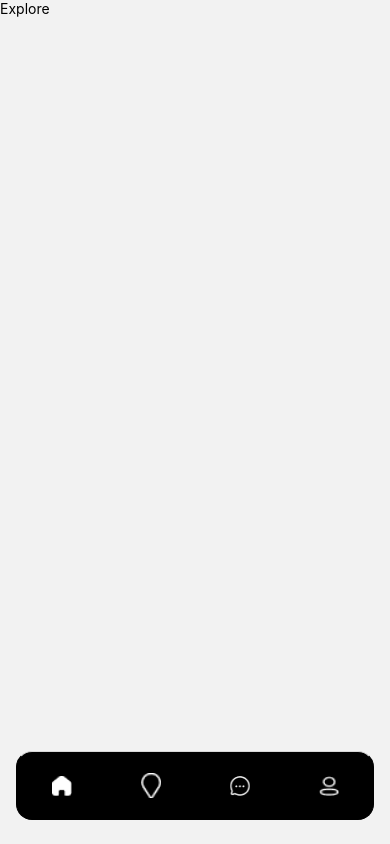
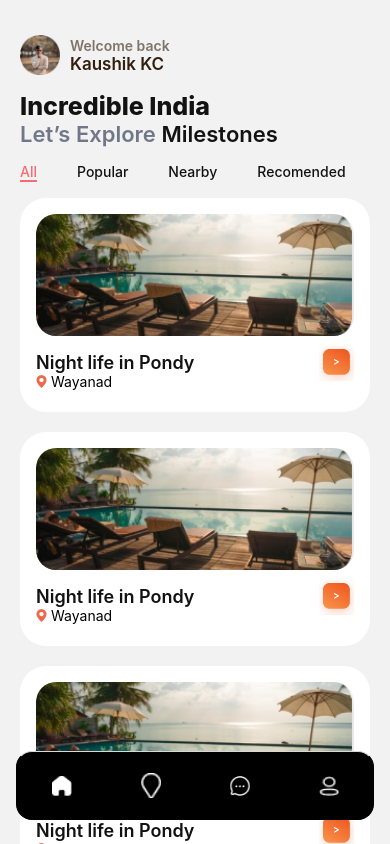
Before and after one commit to jezero-labs/milestone, a React Native app: screen /Explore in a window 390 px wide. Built offline with nearby package versions, Linux system fonts and the light colour scheme.

Commit message:
Completed Explore page

```diff
--- a/src/screens/Explore.tsx
+++ b/src/screens/Explore.tsx
@@ -1,12 +1,141 @@
-import {View, Text} from 'react-native';
-import React from 'react';
+import {
+  View,
+  Text,
+  TouchableOpacity,
+  ScrollView,
+  StyleSheet,
+} from 'react-native';
+import React, {useState} from 'react';
+import WelcomeComponent from '../components/WelcomeComponent';
+import MilestonesCard from '../components/MilestonesCard';
 
-const Explore = () => {
+const Explore = ({navigation}: any) => {
+  const [locationCategory, setLocationCategory] = useState<string>('All');
   return (
     <View>
-      <Text>Explore</Text>
+      <WelcomeComponent
+        name={'Kaushik KC'}
+        image={require('../assets/images/ProfileImg.png')}
+      />
+      <View style={styles.exploreDiv}>
+        <Text style={styles.exploreHeading}>Incredible India</Text>
+        <Text style={styles.exploreSubHeadinhDark}>
+          <Text style={styles.exploreSubHeading}>Let’s Explore </Text>
+          Milestones
+        </Text>
+        <ScrollView
+          style={styles.locationCategory}
+          horizontal={true}
+          showsHorizontalScrollIndicator={false}>
+          <TouchableOpacity onPress={() => setLocationCategory('All')}>
+            <Text
+              style={
+                locationCategory === 'All'
+                  ? styles.locationCategoryTextActive
+                  : styles.locationCategoryText
+              }>
+              All
+            </Text>
+          </TouchableOpacity>
+          <TouchableOpacity onPress={() => setLocationCategory('Popular')}>
+            <Text
+              style={
+                locationCategory === 'Popular'
+                  ? styles.locationCategoryTextActive
+                  : styles.locationCategoryText
+              }>
+              Popular
+            </Text>
+          </TouchableOpacity>
+          <TouchableOpacity onPress={() => setLocationCategory('Nearby')}>
+            <Text
+              style={
+                locationCategory === 'Nearby'
+                  ? styles.locationCategoryTextActive
+                  : styles.locationCategoryText
+              }>
+              Nearby
+            </Text>
+          </TouchableOpacity>
+          <TouchableOpacity onPress={() => setLocationCategory('Recomended')}>
+            <Text
+              style={
+                locationCategory === 'Recomended'
+                  ? styles.locationCategoryTextActive
+                  : styles.locationCategoryText
+              }>
+              Recomended
+            </Text>
+          </TouchableOpacity>
+        </ScrollView>
+        <ScrollView showsVerticalScrollIndicator={false}>
+          <MilestonesCard
+            image={require('../assets/images/milestoneImg.png')}
+            title="Night life in Pondy"
+            location="Wayanad"
+            navigation={navigation}
+          />
+          <MilestonesCard
+            image={require('../assets/images/milestoneImg.png')}
+            title="Night life in Pondy"
+            location="Wayanad"
+            navigation={navigation}
+          />
+          <MilestonesCard
+            image={require('../assets/images/milestoneImg.png')}
+            title="Night life in Pondy"
+            location="Wayanad"
+            navigation={navigation}
+          />
+          <MilestonesCard
+            image={require('../assets/images/milestoneImg.png')}
+            title="Night life in Pondy"
+            location="Wayanad"
+            navigation={navigation}
+          />
+        </ScrollView>
+      </View>
     </View>
   );
 };
 
+const styles = StyleSheet.create({
+  exploreDiv: {
+    paddingHorizontal: 20,
+  },
+  locationCategory: {
+    flexDirection: 'row',
+    marginVertical: 16,
+  },
+  locationCategoryText: {
+    fontSize: 14,
+    color: '#121212',
+    fontWeight: '500',
+    marginRight: 40,
+  },
+  locationCategoryTextActive: {
+    fontSize: 14,
+    color: '#F36D72',
+    fontWeight: '500',
+    marginRight: 40,
+    borderBottomColor: '#F36D72',
+    borderBottomWidth: 2,
+  },
+  exploreHeading: {
+    fontSize: 25,
+    color: '#121212',
+    fontWeight: '800',
+  },
+  exploreSubHeading: {
+    fontSize: 22,
+    color: '#6F7789',
+    fontWeight: '600',
+  },
+  exploreSubHeadinhDark: {
+    fontSize: 22,
+    color: '#121212',
+    fontWeight: '600',
+  },
+});
+
 export default Explore;
--- a/src/screens/Marketplace.tsx
+++ b/src/screens/Marketplace.tsx
@@ -1,12 +1,41 @@
-import {View, Text} from 'react-native';
+import {View, Text, StyleSheet} from 'react-native';
 import React from 'react';
+import WelcomeComponent from '../components/WelcomeComponent';
+import {wp} from '../utils/ScreenDimension';
 
 const Marketplace = () => {
   return (
     <View>
-      <Text>Marketplace</Text>
+      <WelcomeComponent
+        name={'Kaushik KC'}
+        image={require('../assets/images/ProfileImg.png')}
+      />
+      <View style={styles.marketplaceDiv}>
+        <Text style={styles.marketplaceText}>Marketplace</Text>
+      </View>
     </View>
   );
 };
 
+const styles = StyleSheet.create({
+  marketplaceText: {
+    flexDirection: 'column',
+    width: '100%',
+    height: '100%',
+    alignItems: 'center',
+    justifyContent: 'center',
+    color: '#121212',
+    fontSize: 18,
+  },
+  marketplaceDiv: {
+    flexDirection: 'column',
+    width: wp(100),
+    height: '100%',
+    alignItems: 'center',
+    justifyContent: 'center',
+    marginHorizontal: wp(100) - 240,
+    marginVertical: 260,
+  },
+});
+
 export default Marketplace;
```
